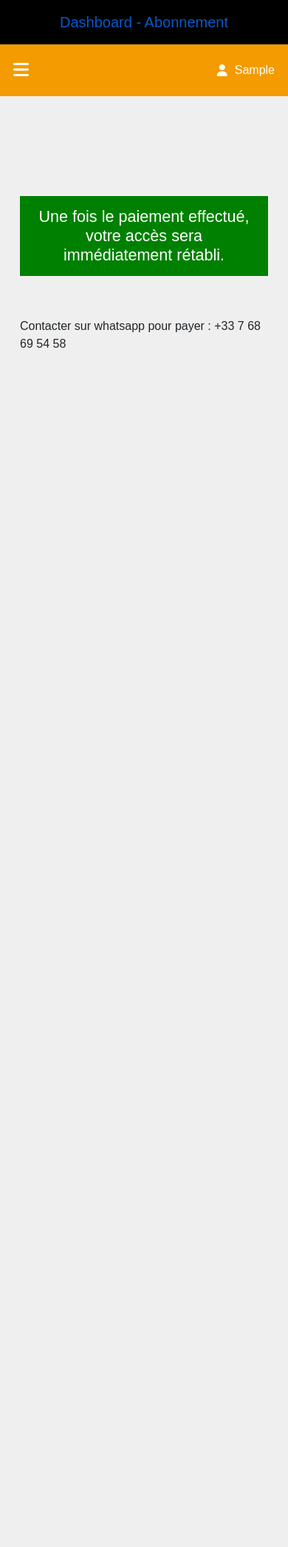
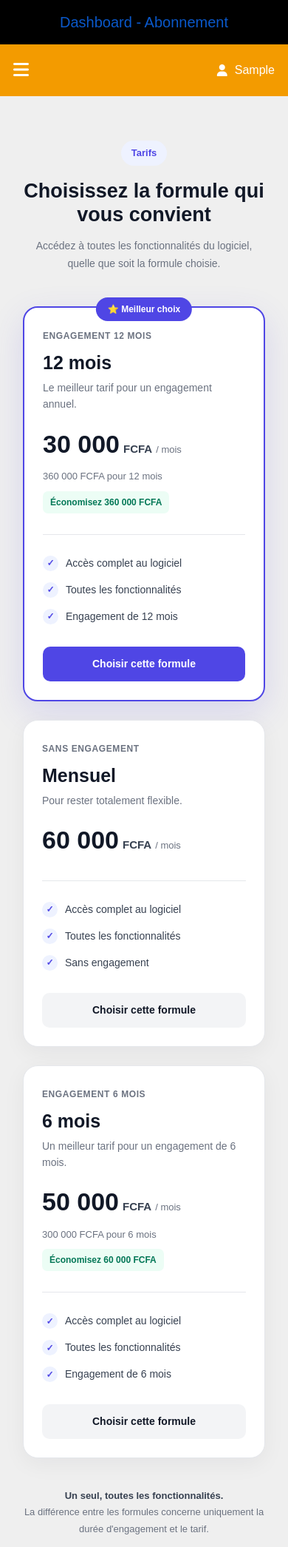
Before and after one commit to makan-dianka/sonikaraelectrostock, a Django app: page /subscriptions/subscription_plan/ in a window 390 px wide. Shown: the top 2091 px of the page at 74% size. Before the commit the page ends 470 px from the top, so only its background shows below. Run offline with Django 5.2, Linux system fonts and the light colour scheme; the visitor is signed in with stand-in values (Sample User, id 1); data that the repository does not hold is empty; parts of the project's set-up code (start-up, migrations or seed data) failed here and were passed over; some libraries are stand-ins or nearby versions.

Commit message:
feat: add pricing section with responsive design and multiple subscription plans

```diff
--- /dev/null
+++ b/static/css/subscriptions/plan.css
@@ -0,0 +1,407 @@
+.pricing-section {
+    width: 100%;
+    max-width: 1200px;
+    margin: 0 auto;
+    padding: 70px 25px;
+}
+
+
+/* =========================
+   HEADER
+========================= */
+
+.pricing-header {
+    text-align: center;
+    max-width: 700px;
+    margin: 0 auto 55px;
+}
+
+.pricing-badge {
+    display: inline-block;
+    padding: 7px 14px;
+    border-radius: 50px;
+    background: #eef2ff;
+    color: #4f46e5;
+    font-size: 13px;
+    font-weight: 700;
+    margin-bottom: 18px;
+}
+
+.pricing-header h1 {
+    margin: 0 0 15px;
+    font-size: 38px;
+    line-height: 1.2;
+    font-weight: 800;
+    color: #111827;
+}
+
+.pricing-header p {
+    margin: 0;
+    color: #6b7280;
+    font-size: 16px;
+    line-height: 1.7;
+}
+
+
+/* =========================
+   GRID
+========================= */
+
+.pricing-grid {
+    display: grid;
+    grid-template-columns: repeat(3, 1fr);
+    gap: 25px;
+    align-items: stretch;
+}
+
+
+/* =========================
+   CARD
+========================= */
+
+.pricing-card {
+    position: relative;
+    display: flex;
+    flex-direction: column;
+
+    background: #ffffff;
+    border: 1px solid #e5e7eb;
+    border-radius: 20px;
+
+    padding: 32px;
+
+    box-shadow:
+        0 8px 30px rgba(15, 23, 42, 0.05);
+
+    transition:
+        transform 0.2s ease,
+        box-shadow 0.2s ease;
+}
+
+.pricing-card:hover {
+    transform: translateY(-5px);
+
+    box-shadow:
+        0 18px 45px rgba(15, 23, 42, 0.10);
+}
+
+
+/* =========================
+   FEATURED
+========================= */
+
+.pricing-card.featured {
+    border: 2px solid #4f46e5;
+
+    box-shadow:
+        0 15px 45px rgba(79, 70, 229, 0.15);
+}
+
+.popular-badge {
+    position: absolute;
+
+    top: -14px;
+    left: 50%;
+
+    transform: translateX(-50%);
+
+    white-space: nowrap;
+
+    background: #4f46e5;
+    color: white;
+
+    padding: 7px 16px;
+
+    border-radius: 50px;
+
+    font-size: 12px;
+    font-weight: 700;
+}
+
+
+/* =========================
+   CARD HEADER
+========================= */
+
+.pricing-card-header {
+    margin-bottom: 25px;
+}
+
+.pricing-duration {
+    display: inline-block;
+
+    color: #6b7280;
+
+    font-size: 12px;
+    font-weight: 700;
+
+    text-transform: uppercase;
+    letter-spacing: 0.05em;
+
+    margin-bottom: 12px;
+}
+
+.pricing-card h2 {
+    margin: 0 0 8px;
+
+    color: #111827;
+
+    font-size: 25px;
+    font-weight: 800;
+}
+
+.pricing-card-header p {
+    margin: 0;
+
+    color: #6b7280;
+
+    font-size: 14px;
+    line-height: 1.6;
+}
+
+
+/* =========================
+   PRICE
+========================= */
+
+.pricing-price {
+    display: flex;
+    align-items: baseline;
+    gap: 5px;
+
+    margin-bottom: 8px;
+}
+
+.pricing-price strong {
+    color: #111827;
+
+    font-size: 38px;
+    line-height: 1;
+
+    font-weight: 800;
+}
+
+.pricing-price span {
+    color: #374151;
+
+    font-size: 15px;
+    font-weight: 700;
+}
+
+.pricing-price small {
+    color: #6b7280;
+
+    font-size: 13px;
+}
+
+
+/* =========================
+   TOTAL / ECONOMIE
+========================= */
+
+.pricing-total {
+    margin-top: 8px;
+
+    color: #6b7280;
+
+    font-size: 13px;
+}
+
+.pricing-saving {
+    display: inline-block;
+
+    width: fit-content;
+
+    margin-top: 10px;
+
+    padding: 6px 10px;
+
+    border-radius: 7px;
+
+    background: #ecfdf5;
+    color: #047857;
+
+    font-size: 12px;
+    font-weight: 700;
+}
+
+
+/* =========================
+   DIVIDER
+========================= */
+
+.pricing-divider {
+    height: 1px;
+
+    background: #e5e7eb;
+
+    margin: 28px 0;
+}
+
+
+/* =========================
+   FEATURES
+========================= */
+
+.pricing-features {
+    list-style: none;
+
+    padding: 0;
+    margin: 0;
+
+    display: flex;
+    flex-direction: column;
+
+    gap: 15px;
+
+    flex: 1;
+}
+
+.pricing-features li {
+    display: flex;
+    align-items: center;
+    gap: 10px;
+
+    color: #374151;
+
+    font-size: 14px;
+}
+
+.pricing-features li span {
+    display: flex;
+    align-items: center;
+    justify-content: center;
+
+    width: 21px;
+    height: 21px;
+
+    border-radius: 50%;
+
+    background: #eef2ff;
+    color: #4f46e5;
+
+    font-size: 12px;
+    font-weight: 800;
+
+    flex-shrink: 0;
+}
+
+
+/* =========================
+   BUTTON
+========================= */
+
+.pricing-button {
+    display: flex;
+    align-items: center;
+    justify-content: center;
+
+    width: 100%;
+
+    margin-top: 30px;
+
+    padding: 13px 20px;
+
+    border-radius: 10px;
+
+    text-decoration: none;
+
+    font-size: 14px;
+    font-weight: 700;
+
+    transition:
+        background 0.2s ease,
+        transform 0.2s ease;
+}
+
+.pricing-button.secondary {
+    background: #f3f4f6;
+    color: #111827;
+}
+
+.pricing-button.secondary:hover {
+    background: #e5e7eb;
+}
+
+.pricing-button.primary {
+    background: #4f46e5;
+    color: white;
+}
+
+.pricing-button.primary:hover {
+    background: #4338ca;
+}
+
+
+/* =========================
+   NOTE
+========================= */
+
+.pricing-note {
+    max-width: 700px;
+
+    margin: 40px auto 0;
+
+    text-align: center;
+
+    color: #6b7280;
+
+    font-size: 13px;
+    line-height: 1.7;
+}
+
+.pricing-note strong {
+    color: #374151;
+}
+
+
+/* =========================
+   RESPONSIVE
+========================= */
+
+@media (max-width: 900px) {
+
+    .pricing-grid {
+        grid-template-columns: 1fr;
+        max-width: 500px;
+        margin: 0 auto;
+    }
+
+    .pricing-header h1 {
+        font-size: 32px;
+    }
+
+    .pricing-card.featured {
+        order: -1;
+    }
+
+}
+
+
+@media (max-width: 500px) {
+
+    .pricing-section {
+        padding: 45px 16px;
+    }
+
+    .pricing-header {
+        margin-bottom: 45px;
+    }
+
+    .pricing-header h1 {
+        font-size: 27px;
+    }
+
+    .pricing-header p {
+        font-size: 14px;
+    }
+
+    .pricing-card {
+        padding: 25px;
+    }
+
+    .pricing-price strong {
+        font-size: 34px;
+    }
+
+}
--- a/subscriptions/templates/subscriptions/subscription_plan.html
+++ b/subscriptions/templates/subscriptions/subscription_plan.html
@@ -4,16 +4,218 @@
 
 
 {%  block head %}
+    <link rel="stylesheet" href="{% static 'css/subscriptions/plan.css' %}">
 {% endblock %}
 
 
 {% block content %}
-    <div class="container">
-        <div class="row justify-content-center" style="margin-top: 120px;">
-            <div class="col-md-8">
-                <h4 class="text-white" style="background-color: green; padding: 15px; text-align: center;">Une fois le paiement effectué, votre accès sera immédiatement rétabli.</h4> <br /><br />
-                <p>Contacter sur whatsapp pour payer : +33 7 68 69 54 58</p>
+    <section class="pricing-section">
+
+        <div class="pricing-header">
+            <span class="pricing-badge">Tarifs</span>
+
+            <h1>
+                Choisissez la formule qui vous convient
+            </h1>
+
+            <p>
+                Accédez à toutes les fonctionnalités du logiciel,
+                quelle que soit la formule choisie.
+            </p>
+        </div>
+
+
+        <div class="pricing-grid">
+
+
+            <!-- Mensuel -->
+            <div class="pricing-card">
+
+                <div class="pricing-card-header">
+                    <span class="pricing-duration">
+                        Sans engagement
+                    </span>
+
+                    <h2>Mensuel</h2>
+
+                    <p>
+                        Pour rester totalement flexible.
+                    </p>
+                </div>
+
+
+                <div class="pricing-price">
+                    <strong>60 000</strong>
+                    <span>FCFA</span>
+                    <small>/ mois</small>
+                </div>
+
+
+                <div class="pricing-divider"></div>
+
+
+                <ul class="pricing-features">
+                    <li>
+                        <span>✓</span>
+                        Accès complet au logiciel
+                    </li>
+
+                    <li>
+                        <span>✓</span>
+                        Toutes les fonctionnalités
+                    </li>
+
+                    <li>
+                        <span>✓</span>
+                        Sans engagement
+                    </li>
+                </ul>
+
+
+                <a href="#" class="pricing-button secondary">
+                    Choisir cette formule
+                </a>
+
             </div>
+
+
+
+            <!-- 6 mois -->
+            <div class="pricing-card">
+
+                <div class="pricing-card-header">
+                    <span class="pricing-duration">
+                        Engagement 6 mois
+                    </span>
+
+                    <h2>6 mois</h2>
+
+                    <p>
+                        Un meilleur tarif pour un engagement de 6 mois.
+                    </p>
+                </div>
+
+
+                <div class="pricing-price">
+                    <strong>50 000</strong>
+                    <span>FCFA</span>
+                    <small>/ mois</small>
+                </div>
+
+
+                <div class="pricing-total">
+                    300 000 FCFA pour 6 mois
+                </div>
+
+
+                <div class="pricing-saving">
+                    Économisez 60 000 FCFA
+                </div>
+
+
+                <div class="pricing-divider"></div>
+
+
+                <ul class="pricing-features">
+                    <li>
+                        <span>✓</span>
+                        Accès complet au logiciel
+                    </li>
+
+                    <li>
+                        <span>✓</span>
+                        Toutes les fonctionnalités
+                    </li>
+
+                    <li>
+                        <span>✓</span>
+                        Engagement de 6 mois
+                    </li>
+                </ul>
+
+
+                <a href="#" class="pricing-button secondary">
+                    Choisir cette formule
+                </a>
+
+            </div>
+
+
+
+            <!-- 12 mois -->
+            <div class="pricing-card featured">
+
+                <div class="popular-badge">
+                    ⭐ Meilleur choix
+                </div>
+
+
+                <div class="pricing-card-header">
+                    <span class="pricing-duration">
+                        Engagement 12 mois
+                    </span>
+
+                    <h2>12 mois</h2>
+
+                    <p>
+                        Le meilleur tarif pour un engagement annuel.
+                    </p>
+                </div>
+
+
+                <div class="pricing-price">
+                    <strong>30 000</strong>
+                    <span>FCFA</span>
+                    <small>/ mois</small>
+                </div>
+
+
+                <div class="pricing-total">
+                    360 000 FCFA pour 12 mois
+                </div>
+
+
+                <div class="pricing-saving">
+                    Économisez 360 000 FCFA
+                </div>
+
+
+                <div class="pricing-divider"></div>
+
+
+                <ul class="pricing-features">
+                    <li>
+                        <span>✓</span>
+                        Accès complet au logiciel
+                    </li>
+
+                    <li>
+                        <span>✓</span>
+                        Toutes les fonctionnalités
+                    </li>
+
+                    <li>
+                        <span>✓</span>
+                        Engagement de 12 mois
+                    </li>
+                </ul>
+
+
+                <a href="#" class="pricing-button primary">
+                    Choisir cette formule
+                </a>
+
+            </div>
+
         </div>
-    </div>
+
+
+        <div class="pricing-note">
+            <strong>Un seul, toutes les fonctionnalités.</strong>
+            <br>
+            La différence entre les formules concerne uniquement
+            la durée d'engagement et le tarif.
+        </div>
+
+    </section>
 {% endblock %}
```
